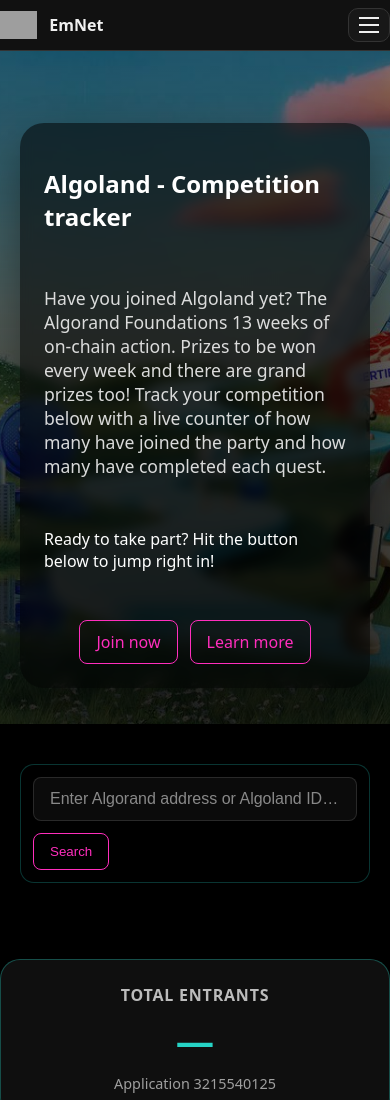
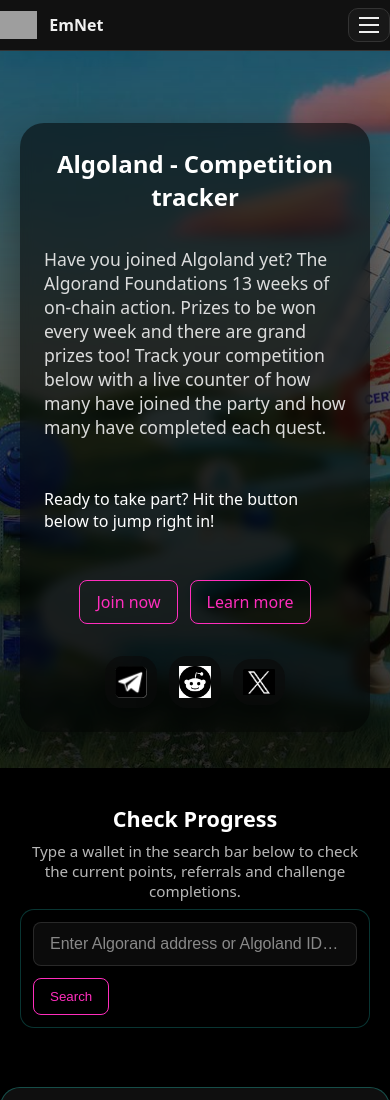
Before and after one commit to LadyEmNet/EmNet-site, a website: page algoland.html in a window 390 px wide. Shown: the top 1100 px of the page. Drawn offline with Linux system fonts and the light colour scheme; no server answers; grey boxes are pictures that could not be loaded.

Commit message:
Tighten Algoland hero and search presentation

```diff
--- a/algoland.html
+++ b/algoland.html
@@ -94,12 +94,26 @@
     <section class="algoland-hero">
       <div class="algoland-hero__inner container">
         <div class="algoland-hero__copy">
-          <h1>Algoland - Competition tracker</h1>
+          <h1 class="algoland-hero__title">Algoland - Competition tracker</h1>
           <p class="section-lede">Have you joined Algoland yet? The Algorand Foundations 13 weeks of on-chain action. Prizes to be won every week and there are grand prizes too! Track your competition below with a live counter of how many have joined the party and how many have completed each quest.</p>
           <p>Ready to take part? Hit the button below to jump right in!</p>
           <div class="cta-actions">
             <a class="btn" href="https://www.algoland.co/?referralCode=107" target="_blank" rel="noopener">Join now</a>
             <a class="btn" href="https://www.algoland.co/info" target="_blank" rel="noopener">Learn more</a>
+          </div>
+          <div class="algoland-social" aria-label="Algoland community channels">
+            <a class="algoland-social__link" href="https://t.me/algorand" target="_blank" rel="noopener" aria-label="Open Algorand community Telegram">
+              <img class="algoland-social__icon" src="assets/tglogo.png" alt="Telegram" width="48" height="48" loading="lazy" decoding="async">
+              <img class="algoland-social__preview" src="assets/tgcomp.png" alt="" width="360" height="360" loading="lazy" decoding="async" aria-hidden="true">
+            </a>
+            <a class="algoland-social__link" href="https://www.reddit.com/r/algorand/" target="_blank" rel="noopener" aria-label="Open Algorand subreddit">
+              <img class="algoland-social__icon" src="assets/reddit.png" alt="Reddit" width="48" height="48" loading="lazy" decoding="async">
+              <img class="algoland-social__preview" src="assets/redditcomp.png" alt="" width="360" height="360" loading="lazy" decoding="async" aria-hidden="true">
+            </a>
+            <a class="algoland-social__link" href="https://x.com/algofoundation?s=21&amp;t=Ul2Oe5kYQwXq_TcMCRN0Wg" target="_blank" rel="noopener" aria-label="Open Algorand Foundation on X">
+              <img class="algoland-social__icon" src="assets/xlogo.png" alt="X" width="48" height="48" loading="lazy" decoding="async">
+              <img class="algoland-social__preview" src="assets/xcomp.png" alt="" width="360" height="360" loading="lazy" decoding="async" aria-hidden="true">
+            </a>
           </div>
         </div>
       </div>
@@ -108,6 +122,8 @@
     <section class="algoland-search-section" aria-label="Search Algoland profiles">
       <div class="container">
         <div class="algoland-search-panel algoland-search" aria-live="polite">
+          <h2 class="algoland-search__title">Check Progress</h2>
+          <p class="algoland-search__description">Type a wallet in the search bar below to check the current points, referrals and challenge completions.</p>
           <form class="algoland-search__form" data-algoland-search-form novalidate>
             <label for="algoland-search-input" class="sr-only">Search Algoland profiles</label>
             <input id="algoland-search-input" class="algoland-search__input" type="text" name="search"
--- a/styles/main.css
+++ b/styles/main.css
@@ -1330,12 +1330,79 @@
   gap: clamp(16px, 3vw, 24px);
 }
 
+.algoland-hero__title {
+  margin: 0;
+  text-align: center;
+}
+
 .algoland-hero__copy .cta-actions {
   justify-content: center;
 }
 
+.algoland-social {
+  display: flex;
+  justify-content: center;
+  align-items: center;
+  gap: clamp(12px, 3vw, 24px);
+  margin-top: clamp(16px, 4vw, 28px);
+}
+
+.algoland-social__link {
+  position: relative;
+  display: inline-flex;
+  align-items: center;
+  justify-content: center;
+  padding: 10px;
+  border-radius: 18px;
+  background: rgba(10, 10, 10, 0.7);
+  box-shadow: 0 12px 28px rgba(0, 0, 0, 0.5);
+  transition: transform 0.25s ease, box-shadow 0.25s ease, background 0.25s ease;
+}
+
+.algoland-social__link:focus-visible {
+  outline: 2px solid rgba(38, 211, 197, 0.8);
+  outline-offset: 4px;
+}
+
+.algoland-social__link:hover,
+.algoland-social__link:focus-visible {
+  transform: translateY(-4px);
+  background: rgba(16, 16, 16, 0.9);
+  box-shadow: 0 18px 40px rgba(0, 0, 0, 0.55);
+}
+
+.algoland-social__icon {
+  display: block;
+  width: clamp(32px, 7vw, 44px);
+  height: auto;
+}
+
+.algoland-social__preview {
+  position: absolute;
+  top: calc(100% + 16px);
+  left: 50%;
+  transform: translate(-50%, -6px) scale(0.96);
+  opacity: 0;
+  visibility: hidden;
+  pointer-events: none;
+  width: min(340px, 64vw);
+  height: auto;
+  border-radius: 18px;
+  box-shadow: 0 25px 65px rgba(0, 0, 0, 0.6);
+  transition: opacity 0.25s ease, transform 0.25s ease;
+  z-index: 5;
+}
+
+.algoland-social__link:hover .algoland-social__preview,
+.algoland-social__link:focus-visible .algoland-social__preview,
+.algoland-social__link:focus .algoland-social__preview {
+  opacity: 1;
+  visibility: visible;
+  transform: translate(-50%, 0) scale(1);
+}
+
 .algoland-search-section {
-  padding: clamp(24px, 6vw, 48px) 0 clamp(28px, 6vw, 52px);
+  padding: clamp(20px, 5vw, 36px) 0 clamp(16px, 4vw, 28px);
   margin-top: clamp(12px, 4vw, 24px);
 }
 
@@ -1346,6 +1413,20 @@
 
 .algoland-search-panel {
   width: min(100%, 600px);
+}
+
+.algoland-page .algoland-search__title {
+  margin: 0;
+  font-size: clamp(1.35rem, 4vw, 1.9rem);
+  color: #ffffff;
+  text-align: center;
+}
+
+.algoland-page .algoland-search__description {
+  margin: 0;
+  font-size: clamp(0.95rem, 2.6vw, 1.1rem);
+  color: rgba(255, 255, 255, 0.72);
+  text-align: center;
 }
 
 .algoland-page .section-lede {
@@ -1408,8 +1489,8 @@
 }
 
 .algoland-page .algoland-summary.section {
-  padding-top: clamp(24px, 5vw, 48px);
-  padding-bottom: clamp(32px, 6vw, 56px);
+  padding-top: clamp(18px, 4vw, 32px);
+  padding-bottom: clamp(28px, 5vw, 48px);
 }
 
 .algoland-page .algoland-calendar.section {
```
